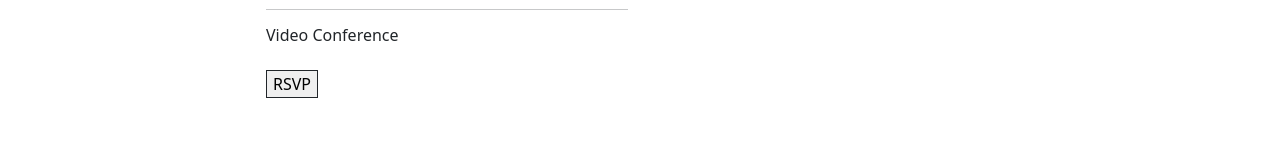
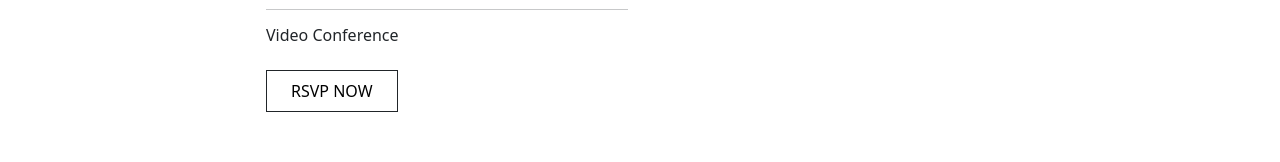
Before and after one commit to progressitech/globis-bookstore, a React (Create React App) app in the folder frontend/: page / in a window 1280 px wide. Shown: the part 1468-1630 px from the top of the page. Built offline with nearby package versions, Linux system fonts and the light colour scheme.

Commit message:
fixed button in Coming Up/Book Launch container

```diff
--- a/frontend/src/ui/Home.js
+++ b/frontend/src/ui/Home.js
@@ -34,7 +34,7 @@ export function Home() {
                         <h6 className="mb-2">Where</h6>
                         <hr />
                         <h6 className="">Video Conference</h6>
-                        <button className="border-dark border">RSVP</button>
+                        <button className="border-dark border bg-transparent px-4 py-2">RSVP NOW</button>
                     </Col>
                     <Col md={6}>
                         <Image fluid src="https://innovating.capital/wp-content/uploads/2021/05/vertical-placeholder-image.jpg" className="place-holder-image-1" alt="Place-holder Book Cover" />
```
